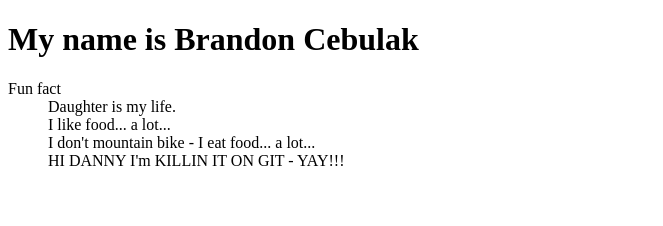
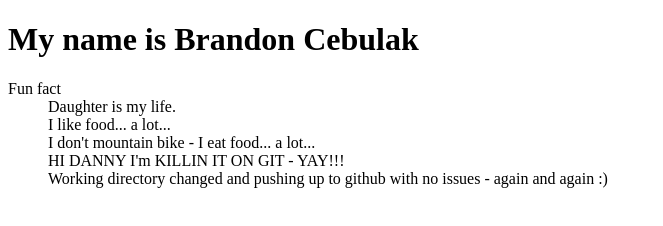
Before and after one commit to bcebulak/git-working-together, a plain HTML site: page index.html in a window 1280 px wide. Shown: the whole page, without its empty margins (0-663 px from the left). Drawn offline with Linux system fonts and the light colour scheme.

Commit message:
add my message not descriptive to mess with Danny :)

```diff
--- a/index.html
+++ b/index.html
@@ -22,6 +22,9 @@
                     <dd>
                         HI DANNY I'm KILLIN IT ON GIT - YAY!!!
                     </dd>
+                    <dd>
+                        Working directory changed and pushing up to github with no issues - again and again :)
+                    </dd>
                 </dl>
             </header>
         </main>
```
